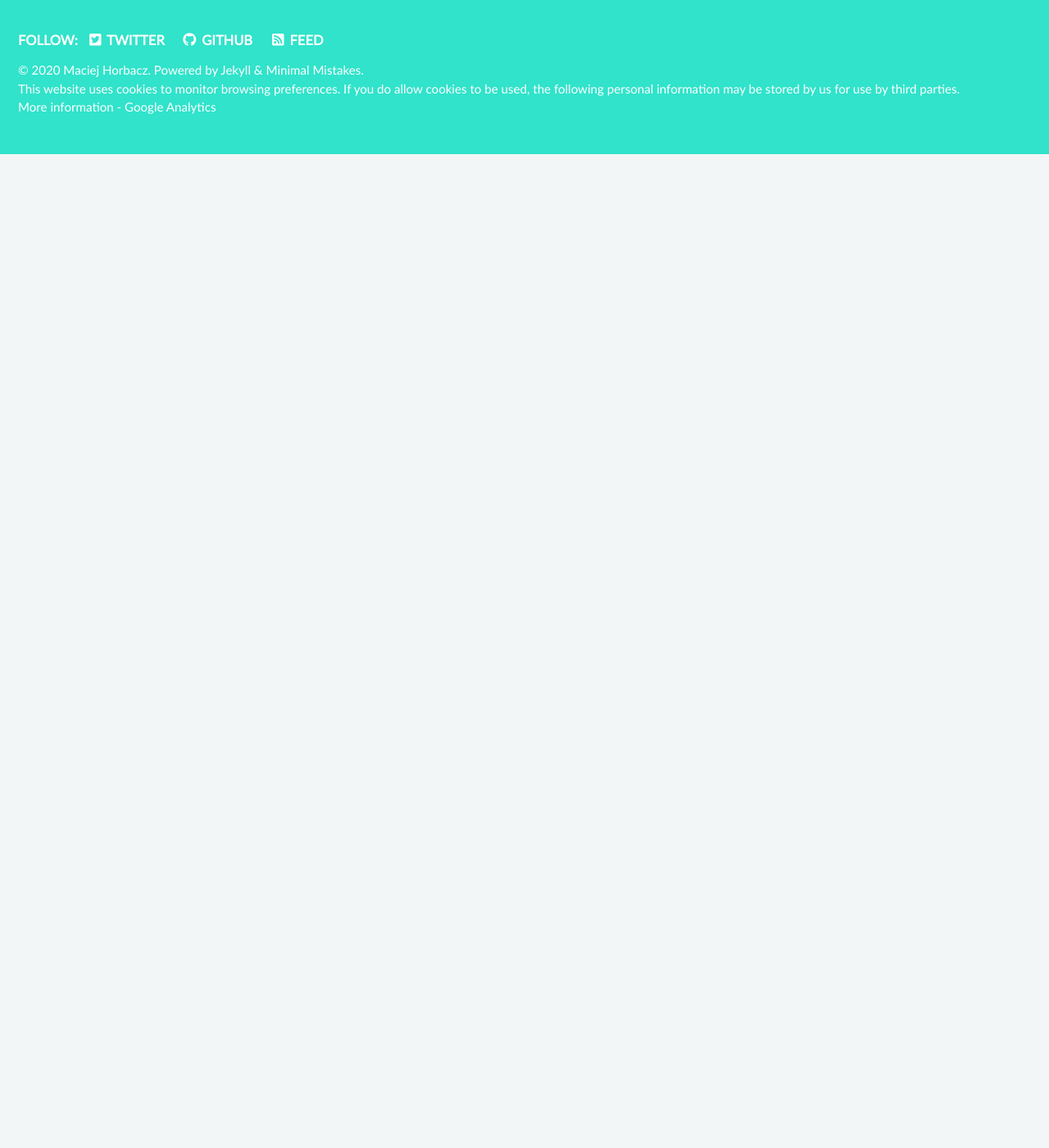
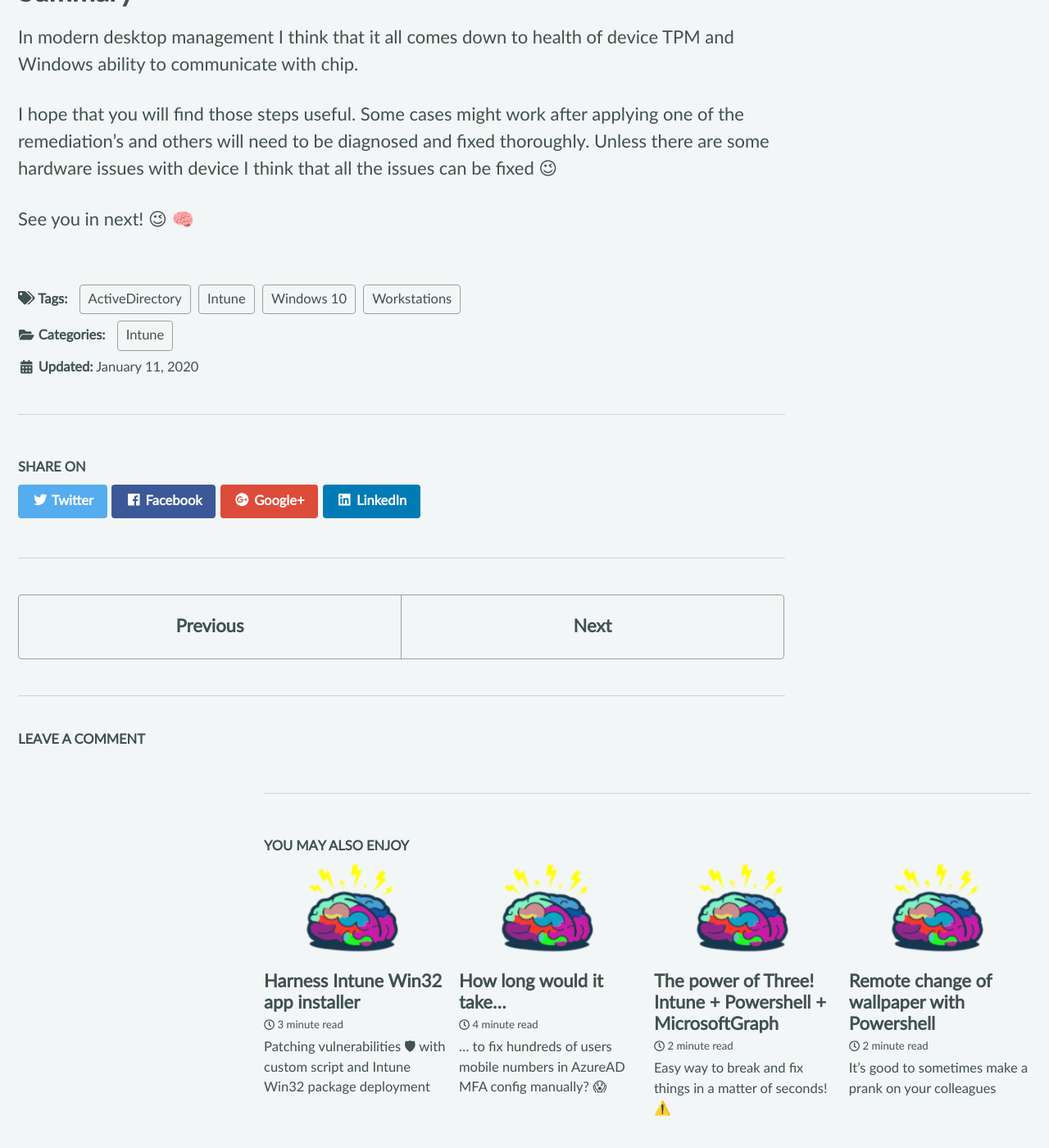
Before and after one commit to UniverseCitiz3n/UniverseCitiz3n.github.io, a Jekyll site: the page built from _posts/2020-01-11-Intune-Problems-Solving.md, in a window 1280 px wide and 1400 px high, scrolled down 6610 px. Shown: the whole window at 82% size. Built offline with Jekyll 4.4.1, drawn with Linux system fonts in a browser that asks for light colours; cached includes are drawn as plain includes; nearby versions of some CDN libraries; our own code applies the rules of GitHub Pages for plain Markdown files; comment, search, counter and statistics services are not loaded; before the commit the page ends 6798 px from its top, so only the background shows below that; some of the changed text lies outside the part shown.

Commit message:
fix category

```diff
--- a/_posts/2020-01-11-Intune-Problems-Solving.md
+++ b/_posts/2020-01-11-Intune-Problems-Solving.md
@@ -2,7 +2,7 @@
 title: Intune - dealing with ErrorCode 0x8018002b
 categories:
 
-    - Cloud
+    - Intune
 
 tags:
 
```
